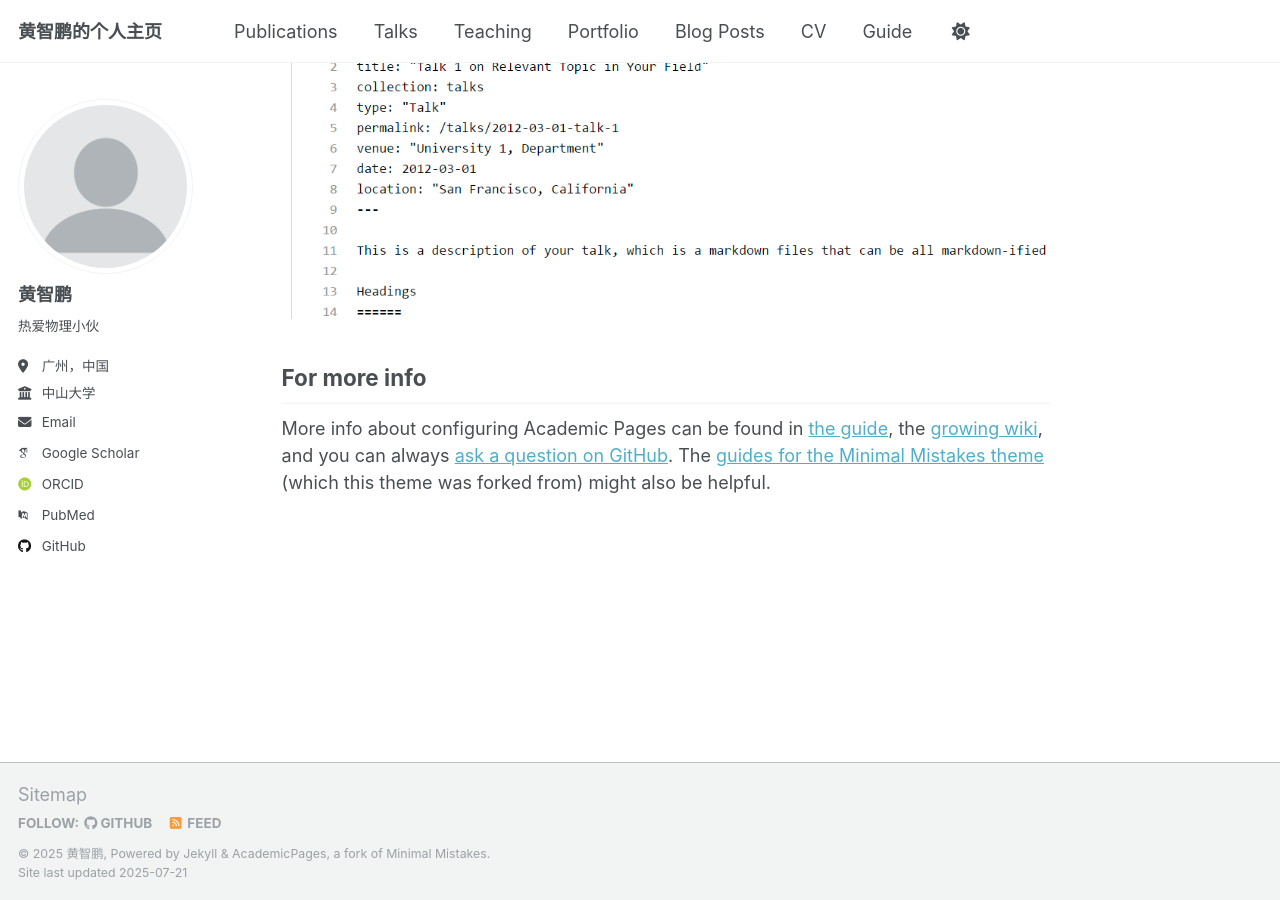
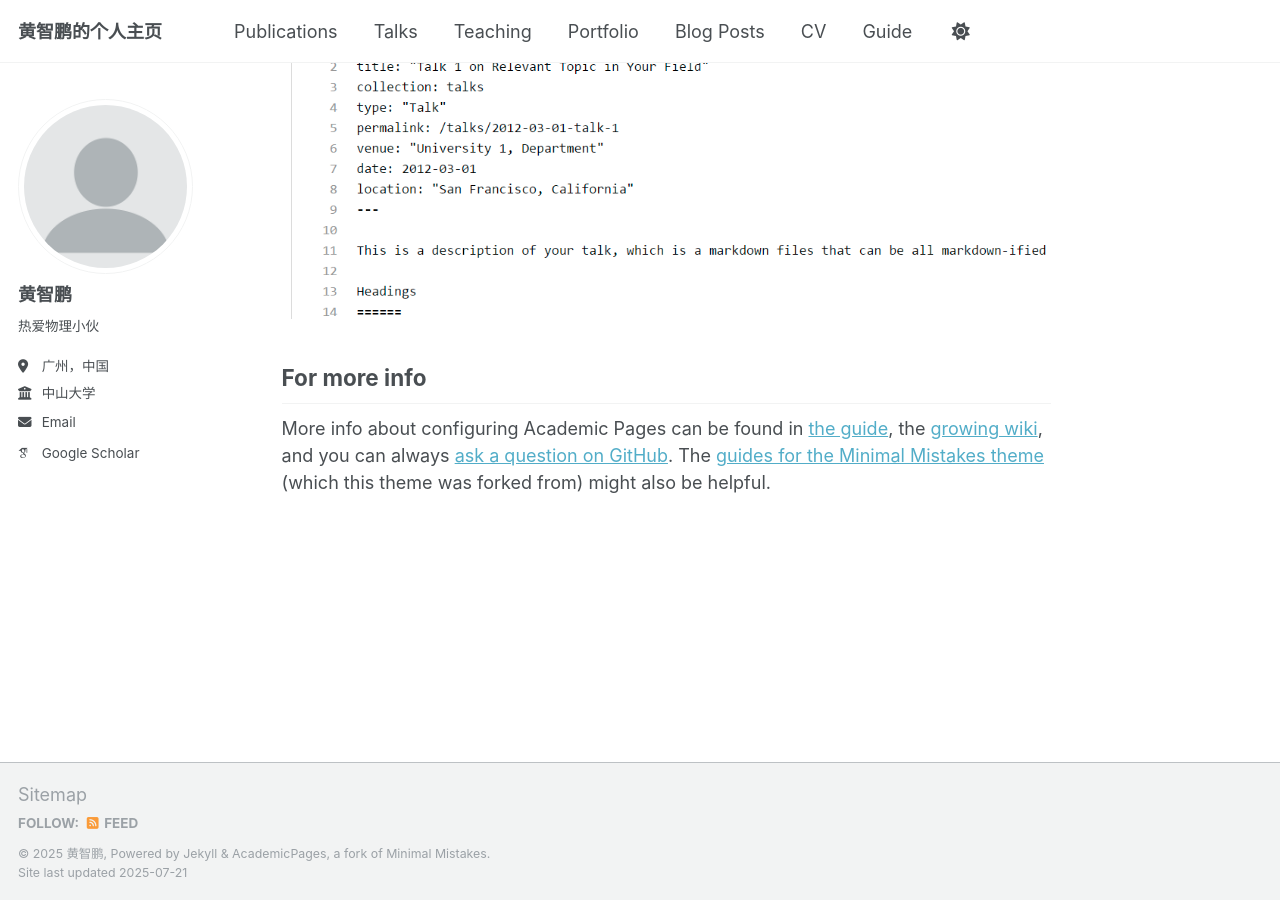
Before and after one commit to Kaluoen-Linicaus/My-page, a Jekyll site: the page built from _pages/about.md, in a window 1280 px wide and 900 px high, scrolled down 2880 px. Built offline with Jekyll 4.4.1, drawn with Linux system fonts in a browser that asks for light colours; some web fonts are replaced; a script that is not in the unit is left out; part of the change alters nothing that is shown.

Commit message:
Update _config.yml

```diff
--- a/_config.yml
+++ b/_config.yml
@@ -36,9 +36,9 @@ author:
   arxiv            : # URL - Update with the correct link to your profile
   googlescholar    : "https://scholar.google.com/citations?user=PS_CX0AAAAAJ"
   impactstory      : # URL
-  orcid            : "http://orcid.org/yourorcidurl"
+  # orcid            : "http://orcid.org/yourorcidurl"
   semantic         : # URL
-  pubmed           : "https://www.ncbi.nlm.nih.gov/pubmed/?term=john+snow"
+  # pubmed           : "https://www.ncbi.nlm.nih.gov/pubmed/?term=john+snow"
   researchgate     : # URL
   scopus           : # URL
 
@@ -46,7 +46,7 @@ author:
   bitbucket        : # Username - Update with your username on the site
   codepen          : # Username
   dribbble         : # Username
-  github           : "academicpages"
+  # github           : "academicpages"
   kaggle           : # Username
   stackoverflow    : # User number or user number and name (i.e., use "1" or "1/jeff-atwood")
 
@@ -132,20 +132,20 @@ yandex_site_verification :
 
 
 # Social Sharing
-twitter:
-  username               : &twitter
-facebook:
-  username               :
-  app_id                 :
-  publisher              :
-og_image                 :  # Social media default site image
-og_description           :  # Social media default site image description
-# For specifying social profiles
-# - https://developers.google.com/structured-data/customize/social-profiles
-social:
-  type                   : # Person or Organization (defaults to Person)
-  name                   : # If the user or organization name differs from the site's name
-  links: # An array of links to social media profiles
+# twitter:
+#   username               : &twitter
+# facebook:
+#   username               :
+#   app_id                 :
+#   publisher              :
+# og_image                 :  # Social media default site image
+# og_description           :  # Social media default site image description
+# # For specifying social profiles
+# # - https://developers.google.com/structured-data/customize/social-profiles
+# social:
+#   type                   : # Person or Organization (defaults to Person)
+#   name                   : # If the user or organization name differs from the site's name
+#   links: # An array of links to social media profiles
 
 
 # Analytics
```
